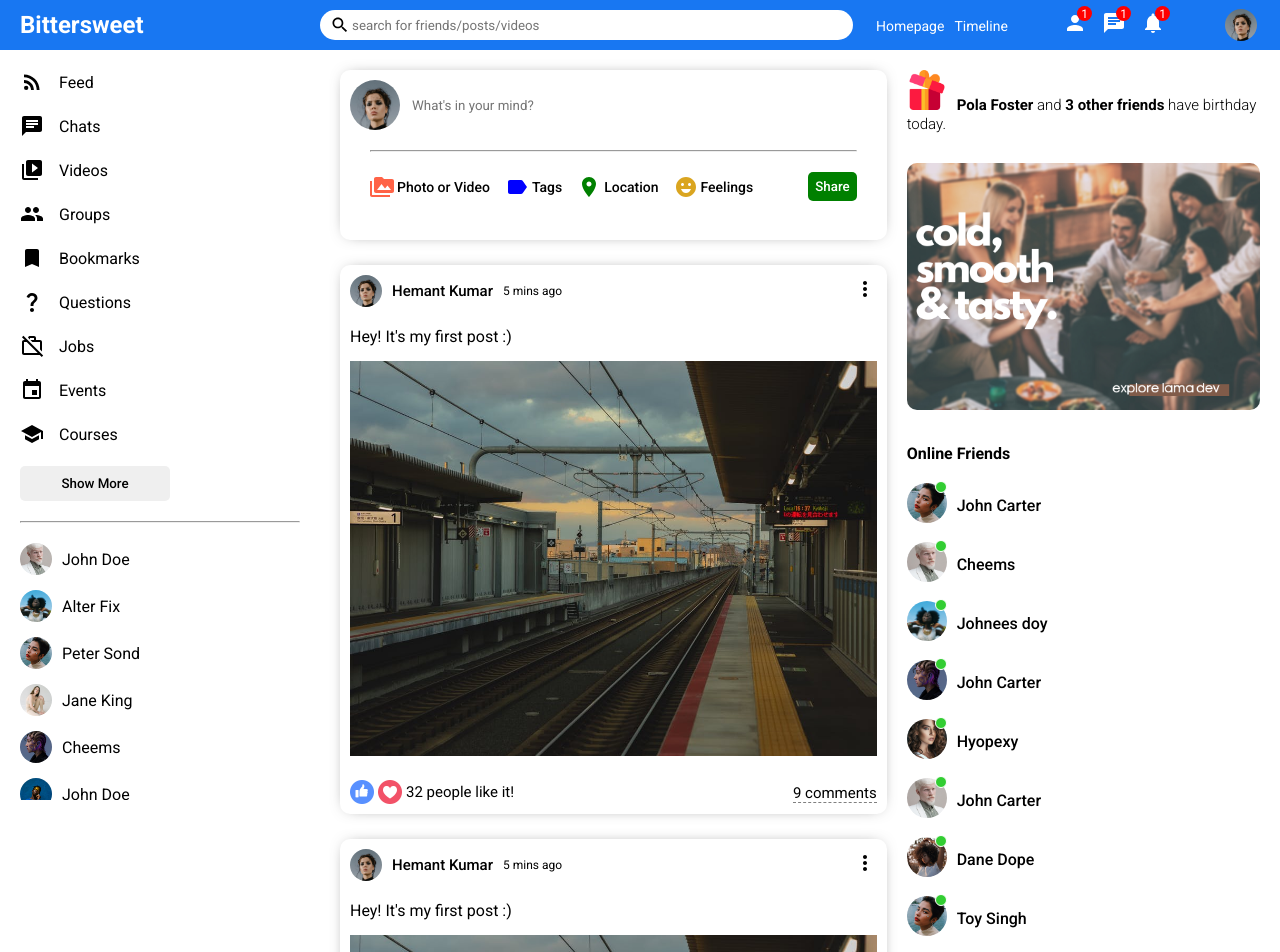
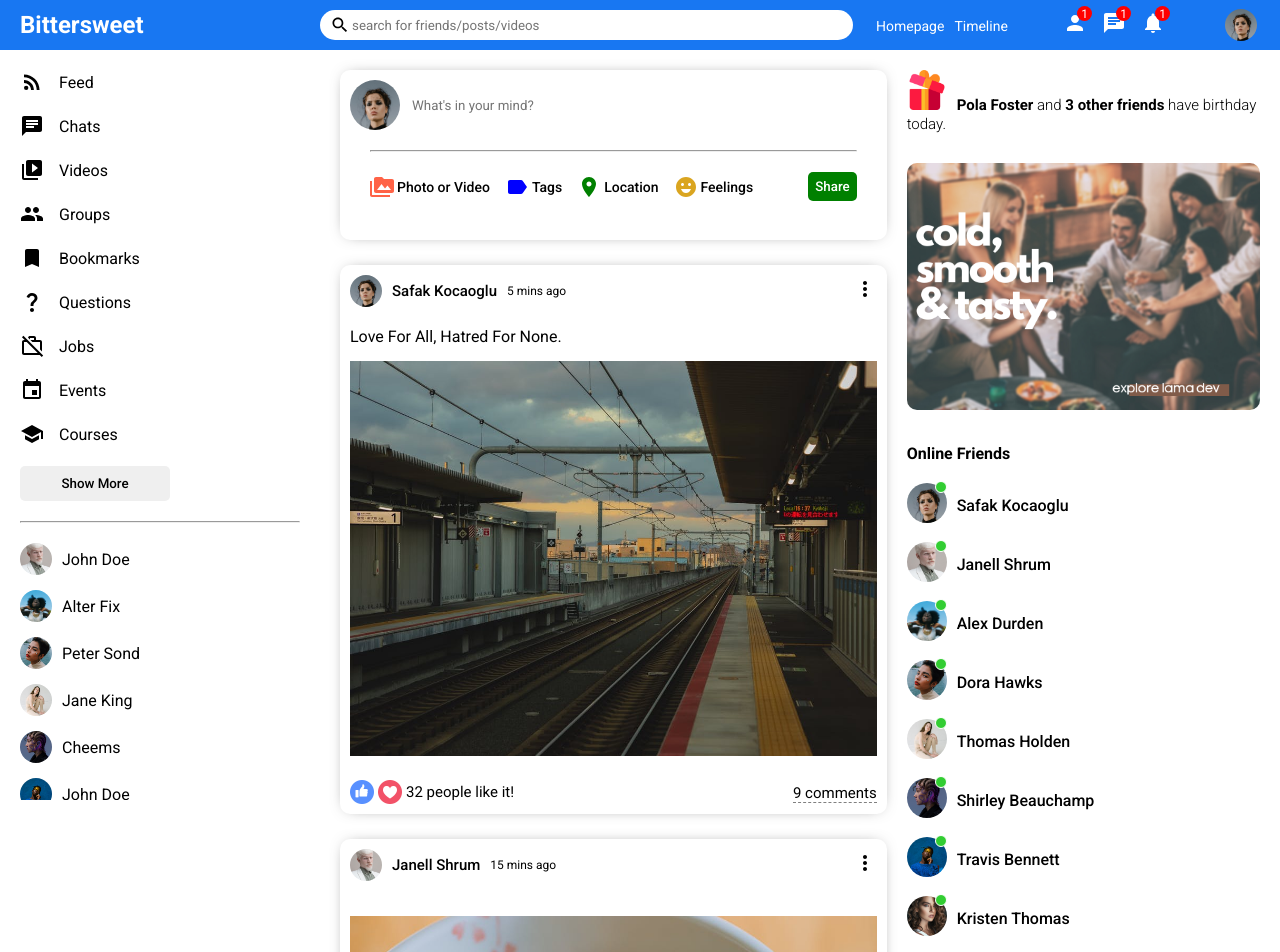
Before and after one commit to itshmnt/Bittersweet-frontend, a React (Create React App) app: page / in a window 1280 px wide. Shown: the top 952 px of the page. Built offline with nearby package versions, Linux system fonts and the light colour scheme; the HTML template or start-up script is replaced by a standard one.

Commit message:
Sending data dynamically

```diff
--- a/src/components/feed/Feed.jsx
+++ b/src/components/feed/Feed.jsx
@@ -1,18 +1,16 @@
 import Post from "../post/Post";
 import Share from "../share/Share";
 import "./feed.css";
+import { Posts } from '../../dummyData';
 
 export default function Feed() {
     return (
         <div className="feed">
             <div className="feedWrapper">
                 <Share />
-                <Post />
-                <Post />
-                <Post />
-                <Post />
-                <Post />
-                <Post />
+                {Posts.map(p=>(
+                    <Post key={p.id} post={p} />
+                ))}
             </div>
         </div>
     )
--- /dev/null
+++ b/src/components/online/Online.jsx
@@ -0,0 +1,13 @@
+import './online.css';
+
+export default function Online({user}) {
+    return (
+        <li className="rightbarFriend">
+            <div className="rightbarProfileImgContainer">
+                <img src={user.profilePicture} alt="" className="rightbarProfileImg" />
+                <span className="rightbarOnline"></span>
+            </div>
+            <span className="rightbarUsername">{user.username}</span>
+        </li>
+    )
+}
--- /dev/null
+++ b/src/components/online/online.css
@@ -0,0 +1,25 @@
+.rightbarFriend {
+    display: flex;
+    align-items: center;
+    margin-bottom: 15px;
+}
+
+.rightbarProfileImgContainer {
+    margin-right: 10px;
+    position: relative;
+}
+
+.rightbarOnline {
+    width: 10px;
+    height: 10px;
+    border-radius: 50%;
+    background-color: limegreen;
+    position: absolute;
+    top: -2px;
+    right: 0;
+    border: 1.5px solid white;
+}
+
+.rightbarUsername {
+    font-weight: 500;
+}
--- a/src/components/post/Post.jsx
+++ b/src/components/post/Post.jsx
@@ -1,32 +1,35 @@
 import { MoreVert } from "@mui/icons-material";
 import "./post.css";
+import { Users } from '../../dummyData';
 
-export default function Post() {
+export default function Post({post}) {
     return (
         <div className="post">
             <div className="postWrapper">
                 <div className="postTop">
                     <div className="postTopLeft">
-                        <img src="/assets/person/1.jpeg" alt="" className="postProfileImg" />
-                        <span className="postUsername">Hemant Kumar</span>
-                        <span className="postDate">5 mins ago</span>
+                        <img src={Users.filter((u) => u.id===post.userId)[0].profilePicture} alt="" className="postProfileImg" />
+                        <span className="postUsername">
+                            {Users.filter((u) => u.id===post.userId)[0].username}
+                        </span>
+                        <span className="postDate">{post.date}</span>
                     </div>
                     <div className="postTopRight">
                         <MoreVert />
                     </div>
                 </div>
                 <div className="PostCenter">
-                    <span className="postText">Hey! It's my first post :)</span>
-                    <img src="/assets/post/1.jpeg" alt="" className="postImg" />
+                    <span className="postText">{post?.desc}</span>
+                    <img src={post.photo} alt="" className="postImg" />
                 </div>
                 <div className="postBottom">
                     <div className="postBottomLeft">
                         <img src="/assets/like.png" alt="" className="likeIcon" />
                         <img src="/assets/heart.png" alt="" className="likeIcon" />
-                        <span className="postLikeCounter">32 people like it!</span>
+                        <span className="postLikeCounter">{post.like} people like it!</span>
                     </div>
                     <div className="postBottomRight">
-                        <span className="postCommentText">9 comments</span>
+                        <span className="postCommentText">{post.comment} comments</span>
                     </div>
                 </div>
             </div>
--- a/src/components/rightbar/Rightbar.jsx
+++ b/src/components/rightbar/Rightbar.jsx
@@ -1,4 +1,6 @@
 import "./rightbar.css";
+import { Users } from '../../dummyData';
+import Online from "../online/Online";
 
 export default function Rightbar() {
     return (
@@ -11,62 +13,9 @@
                 <img src="/assets/ad.png" alt="" className="rightbarAd" />
                 <h4 className="rightbarTitle">Online Friends</h4>
                 <ul className="rightbarFriendList">
-                    <li className="rightbarFriend">
-                        <div className="rightbarProfileImgContainer">
-                            <img src="/assets/person/4.jpeg" alt="" className="rightbarProfileImg" />
-                            <span className="rightbarOnline"></span>
-                        </div>
-                        <span className="rightbarUsername">John Carter</span>
-                    </li>
-                    <li className="rightbarFriend">
-                        <div className="rightbarProfileImgContainer">
-                            <img src="/assets/person/2.jpeg" alt="" className="rightbarProfileImg" />
-                            <span className="rightbarOnline"></span>
-                        </div>
-                        <span className="rightbarUsername">Cheems</span>
-                    </li>
-                    <li className="rightbarFriend">
-                        <div className="rightbarProfileImgContainer">
-                            <img src="/assets/person/3.jpeg" alt="" className="rightbarProfileImg" />
-                            <span className="rightbarOnline"></span>
-                        </div>
-                        <span className="rightbarUsername">Johnees doy</span>
-                    </li>
-                    <li className="rightbarFriend">
-                        <div className="rightbarProfileImgContainer">
-                            <img src="/assets/person/6.jpeg" alt="" className="rightbarProfileImg" />
-                            <span className="rightbarOnline"></span>
-                        </div>
-                        <span className="rightbarUsername">John Carter</span>
-                    </li>
-                    <li className="rightbarFriend">
-                        <div className="rightbarProfileImgContainer">
-                            <img src="/assets/person/8.jpeg" alt="" className="rightbarProfileImg" />
-                            <span className="rightbarOnline"></span>
-                        </div>
-                        <span className="rightbarUsername">Hyopexy</span>
-                    </li>
-                    <li className="rightbarFriend">
-                        <div className="rightbarProfileImgContainer">
-                            <img src="/assets/person/2.jpeg" alt="" className="rightbarProfileImg" />
-                            <span className="rightbarOnline"></span>
-                        </div>
-                        <span className="rightbarUsername">John Carter</span>
-                    </li>
-                    <li className="rightbarFriend">
-                        <div className="rightbarProfileImgContainer">
-                            <img src="/assets/person/9.jpeg" alt="" className="rightbarProfileImg" />
-                            <span className="rightbarOnline"></span>
-                        </div>
-                        <span className="rightbarUsername">Dane Dope</span>
-                    </li>
-                    <li className="rightbarFriend">
-                        <div className="rightbarProfileImgContainer">
-                            <img src="/assets/person/4.jpeg" alt="" className="rightbarProfileImg" />
-                            <span className="rightbarOnline"></span>
-                        </div>
-                        <span className="rightbarUsername">Toy Singh</span>
-                    </li>
+                    {Users.map(u=>(
+                        <Online key={u.id} user={u} />
+                    ))}
                 </ul>
             </div>
         </div>
--- a/src/components/rightbar/rightbar.css
+++ b/src/components/rightbar/rightbar.css
@@ -37,35 +37,9 @@
     list-style: none;
 }
 
-.rightbarFriend {
-    display: flex;
-    align-items: center;
-    margin-bottom: 15px;
-}
-
-.rightbarProfileImgContainer {
-    margin-right: 10px;
-    position: relative;
-}
-
 .rightbarProfileImg {
     width: 40px;
     height: 40px;
     border-radius: 50%;
     object-fit: cover;
 }
-
-.rightbarOnline {
-    width: 10px;
-    height: 10px;
-    border-radius: 50%;
-    background-color: limegreen;
-    position: absolute;
-    top: -2px;
-    right: 0;
-    border: 1.5px solid white;
-}
-
-.rightbarUsername {
-    font-weight: 500;
-}
--- a/src/components/sidebar/sidebar.css
+++ b/src/components/sidebar/sidebar.css
@@ -2,6 +2,8 @@
     flex: 3;
     height: calc(100vh - 50px);
     overflow-y: scroll;
+    position: sticky;
+    top: 50px;
 }
 
 ::-webkit-scrollbar {
--- a/src/components/topbar/topbar.css
+++ b/src/components/topbar/topbar.css
@@ -6,6 +6,7 @@
     align-items: center;
     position: sticky;
     top: 0;
+    z-index: 999;
 }
 
 .topbarLeft {
```
